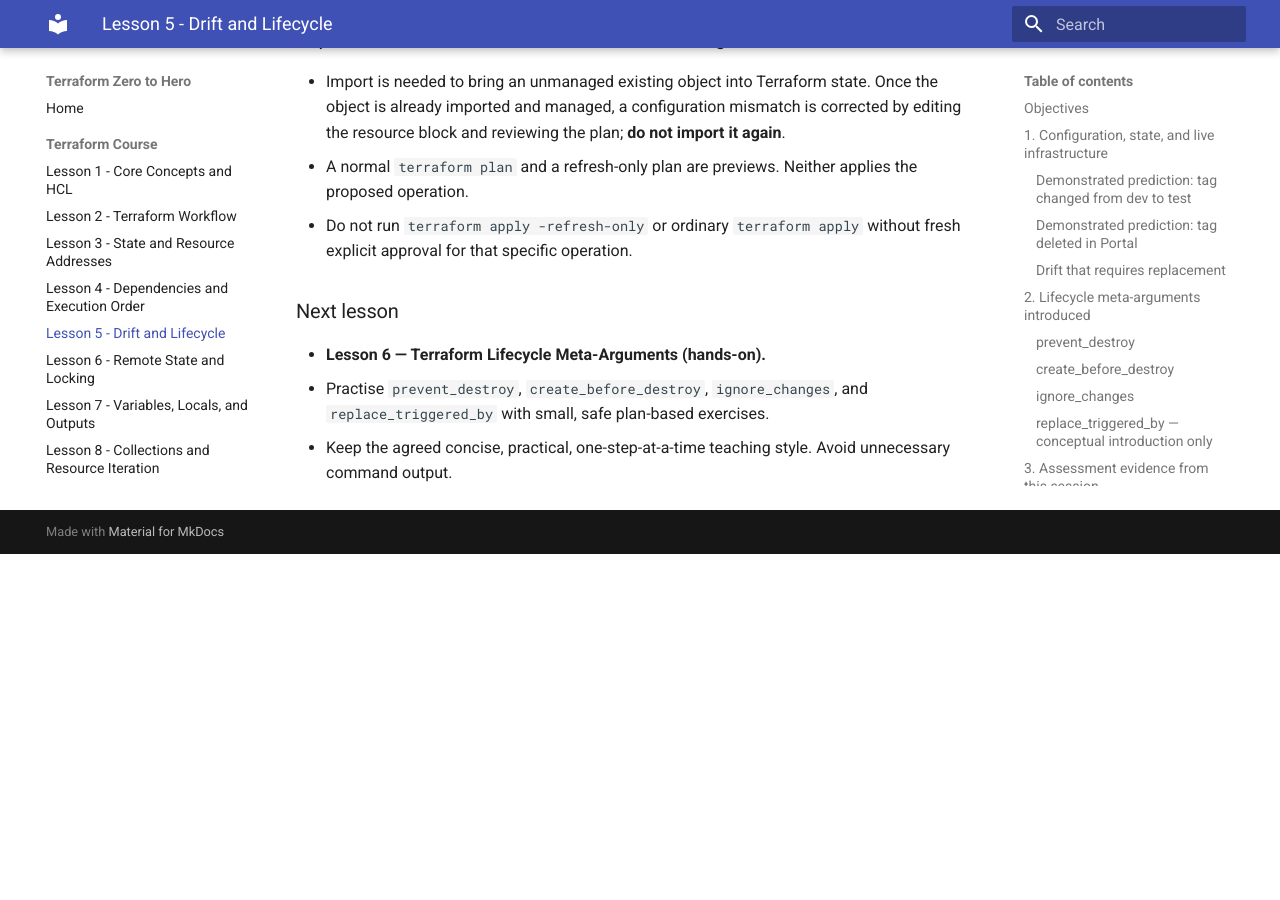
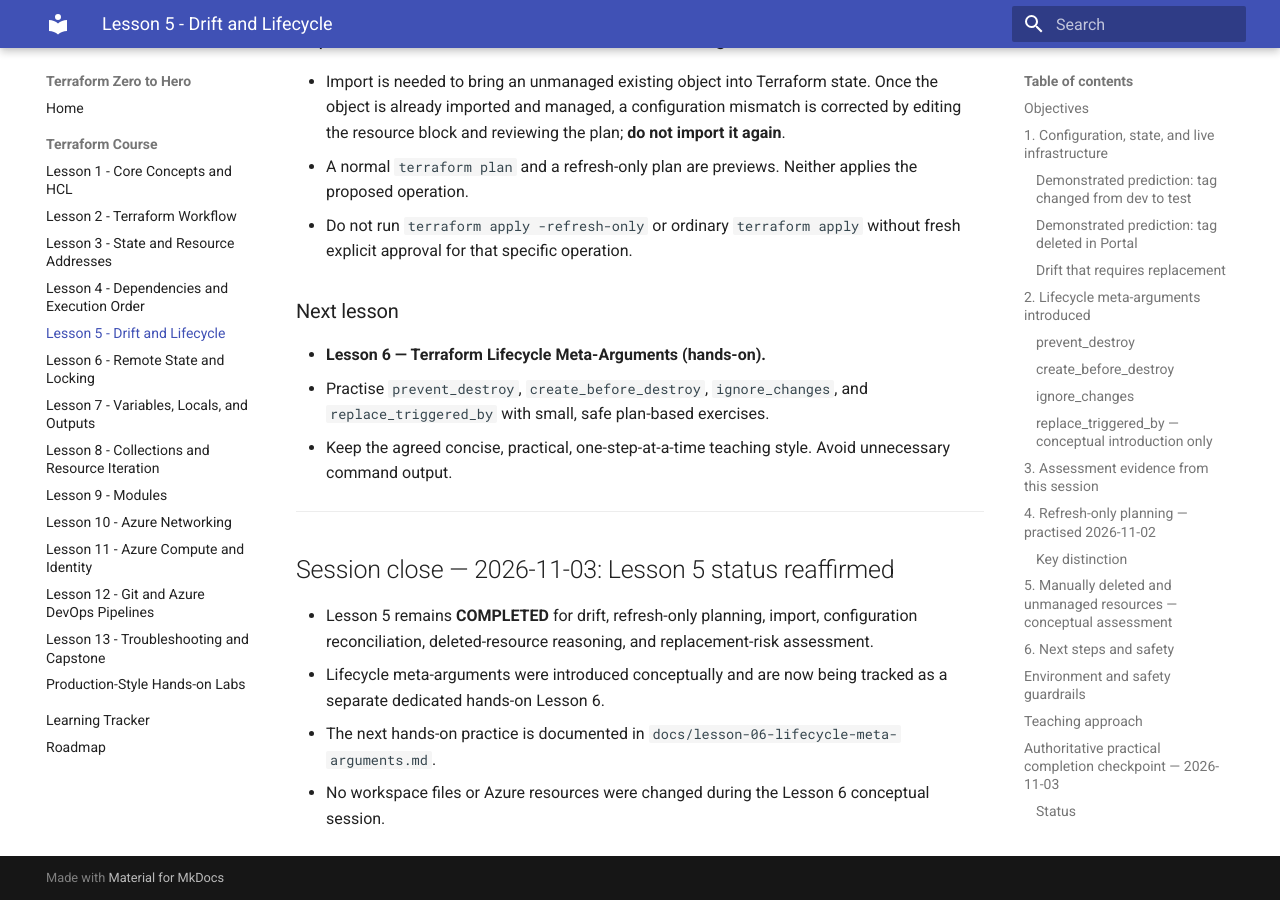
Before and after one commit to pshewale-dev/terraform-azure-lab, an MkDocs documentation site: the page built from docs/lesson-05-drift-lifecycle.md, in a window 1280 px wide and 900 px high, scrolled down 7564 px. Built offline with MkDocs 1.6.1 and Material for MkDocs 9.7.7, drawn with Linux system fonts in a browser that asks for light colours; before the commit the page ends 8118 px from its top, so only the background shows below that.

Commit message:
Update lesson-05-drift-lifecycle.md for Lesson 6 checkpoint

```diff
--- a/docs/lesson-05-drift-lifecycle.md
+++ b/docs/lesson-05-drift-lifecycle.md
@@ -195,3 +195,12 @@ Workspace: `~/azure-lab/terraform-hcl-practice`; local Terraform state.
 - **Lesson 6 — Terraform Lifecycle Meta-Arguments (hands-on).**
 - Practise `prevent_destroy`, `create_before_destroy`, `ignore_changes`, and `replace_triggered_by` with small, safe plan-based exercises.
 - Keep the agreed concise, practical, one-step-at-a-time teaching style. Avoid unnecessary command output.
+
+---
+
+## Session close — 2026-11-03: Lesson 5 status reaffirmed
+
+- Lesson 5 remains **COMPLETED** for drift, refresh-only planning, import, configuration reconciliation, deleted-resource reasoning, and replacement-risk assessment.
+- Lifecycle meta-arguments were introduced conceptually and are now being tracked as a separate dedicated hands-on Lesson 6.
+- The next hands-on practice is documented in `docs/lesson-06-lifecycle-meta-arguments.md`.
+- No workspace files or Azure resources were changed during the Lesson 6 conceptual session.
```
